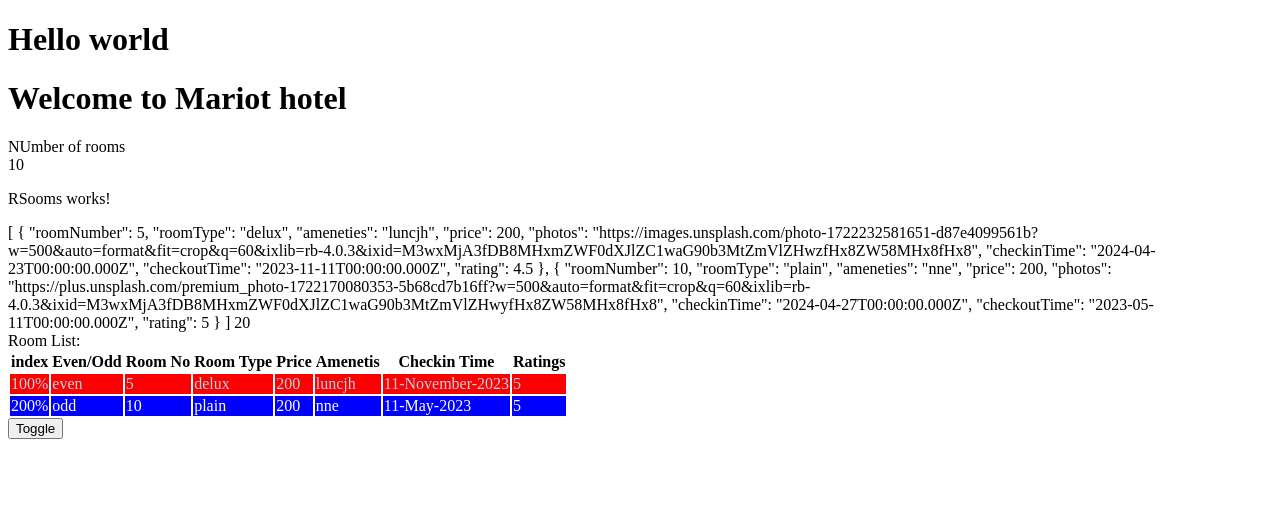
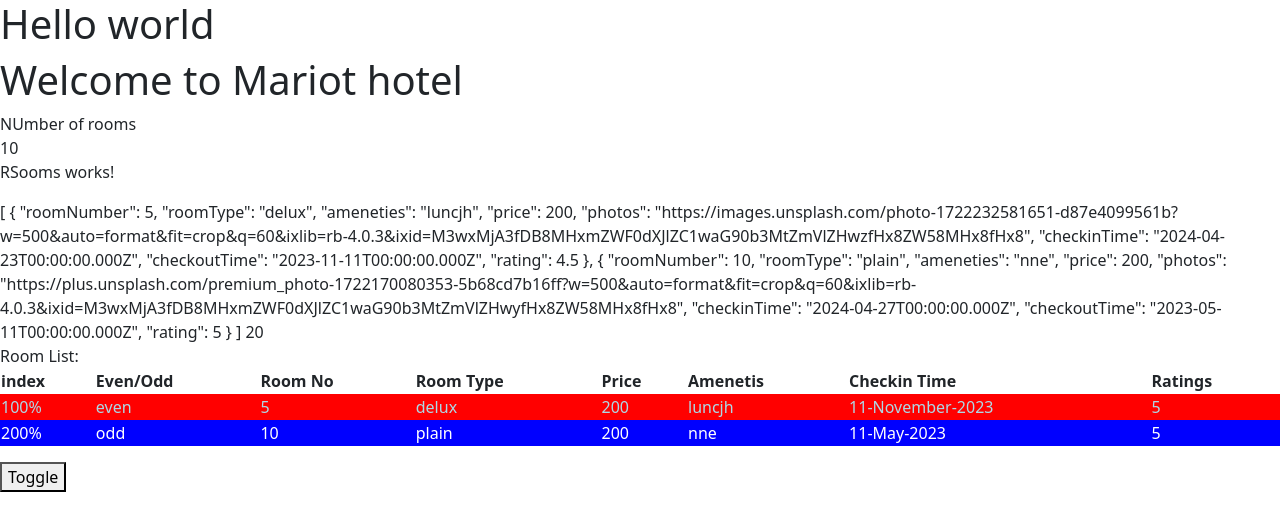
Before and after one commit to ArnoldRamodike/hotelinventoryapp, an Angular app: page / in a window 1280 px wide. Shown: the top 530 px of the page. Built offline with nearby package versions, Linux system fonts and the light colour scheme.

Commit message:
Addding Bootstap to Angular

```diff
--- a/angular.json
+++ b/angular.json
@@ -27,7 +27,8 @@
               }
             ],
             "styles": [
-              "src/styles.css"
+              "src/styles.css",
+              "node_modules/bootstrap/dist/css/bootstrap.min.css"
             ],
             "scripts": [],
             "server": "src/main.server.ts",
--- a/package.json
+++ b/package.json
@@ -22,7 +22,9 @@
     "@angular/platform-server": "^18.1.0",
     "@angular/router": "^18.1.0",
     "@angular/ssr": "^18.1.3",
+    "bootstrap": "^5.3.3",
     "express": "^4.18.2",
+    "ngx-bootstrap": "^18.0.2",
     "rxjs": "~7.8.0",
     "tslib": "^2.3.0",
     "zone.js": "~0.14.3"
--- a/src/app/app.component.css
+++ b/src/app/app.component.css
@@ -0,0 +1,5 @@
+
+
+/* @import 'node_modules/bootstrap/dist/css/bootstrap.min.css'; */
+
+/* ~ */
--- a/src/app/rooms/rooms.component.html
+++ b/src/app/rooms/rooms.component.html
@@ -12,7 +12,7 @@
 <div  *ngIf="rooms.totalRooms! > 0">
     Room List:
 
-    <table>
+    <table class="table">
    <tr>
     <th>index</th>
     <th>Even/Odd</th>
```
Also changed, not shown: 1 other file (tests, documents, lock files or other folders).
